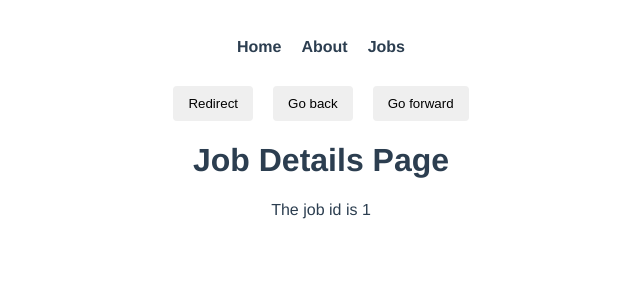
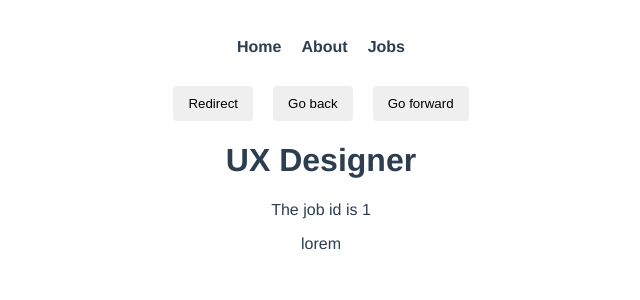
Before and after one commit to codingoak/jobs, a Vue app: page /jobs/1 in a window 1280 px wide. Shown: the top 300 px of the page, without its empty margins (319-959 px from the left). Built offline with nearby package versions, Linux system fonts and the light colour scheme; data requests are answered from the project's data file.

Commit message:
Add json-server and outsource jobs to db

```diff
--- /dev/null
+++ b/data/db.json
@@ -0,0 +1,7 @@
+{
+  "jobs": [
+    { "title": "UX Designer", "id": 1, "details": "lorem" },
+    { "title": "Web Developer", "id": 2, "details": "lorem" },
+    { "title": "Vue Developer", "id": 3, "details": "lorem" }
+  ]
+}
--- a/package.json
+++ b/package.json
@@ -8,6 +8,7 @@
   },
   "dependencies": {
     "core-js": "^3.8.3",
+    "json-server": "^0.17.0",
     "vue": "^3.2.13",
     "vue-router": "^4.0.3"
   },
--- a/src/views/jobs/JobDetails.vue
+++ b/src/views/jobs/JobDetails.vue
@@ -1,16 +1,28 @@
 <template>
-  <h1>Job Details Page</h1>
+  <h1>{{ job?.title }}</h1>
   <p>The job id is {{ id }}</p>
+  <p>{{ job?.details }}</p>
 </template>
 
 <script>
 export default {
   props: ['id'],
+  data() {
+    return {
+      job: null,
+    };
+  },
   // data() {
   //   return {
   //     id: this.$route.params.id,
   //   };
   // },
+  mounted() {
+    fetch('http://localhost:3000/jobs/' + this.id)
+      .then(res => res.json())
+      .then(data => (this.job = data))
+      .catch(err => console.error(err.message));
+  },
 };
 </script>
 
--- a/src/views/jobs/Jobs.vue
+++ b/src/views/jobs/Jobs.vue
@@ -11,12 +11,14 @@
 export default {
   data() {
     return {
-      jobs: [
-        { title: 'UX Designer', id: 1, details: 'lorem' },
-        { title: 'Web Developer', id: 2, details: 'lorem' },
-        { title: 'Vue Developer', id: 3, details: 'lorem' },
-      ],
+      jobs: [],
     };
+  },
+  mounted() {
+    fetch('http://localhost:3000/jobs')
+      .then(res => res.json())
+      .then(data => (this.jobs = data))
+      .catch(err => console.error(err.message));
   },
 };
 </script>
```
Also changed, not shown: 1 other file (tests, documents, lock files or other folders).
